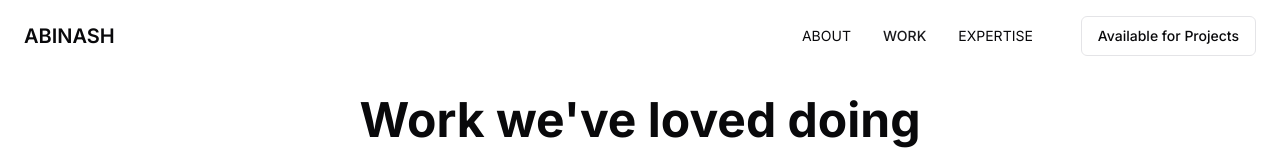
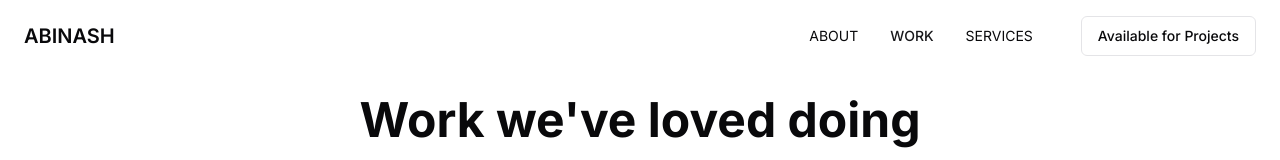
Before and after one commit to webwithabi/s-0839, a React (Vite) app: page /work in a window 1280 px wide. Shown: the top 160 px of the page. Built offline with nearby package versions, Linux system fonts and the light colour scheme.

Commit message:
Fix commit error message
Resolved an issue where the commit was aborted due to no changes being detected in the code. Adjusted the request to ensure that modifications are recognized for successful commits.
[skip gpt_engineer]

```diff
--- a/src/components/Navbar.tsx
+++ b/src/components/Navbar.tsx
@@ -28,7 +28,7 @@ const Navbar = () => {
             {[
               { name: "ABOUT", path: "/about" },
               { name: "WORK", path: "/work" },
-              { name: "EXPERTISE", path: "/expertise" }
+              { name: "SERVICES", path: "/services" }
             ].map((item) => (
               <Link
                 key={item.name}
```
